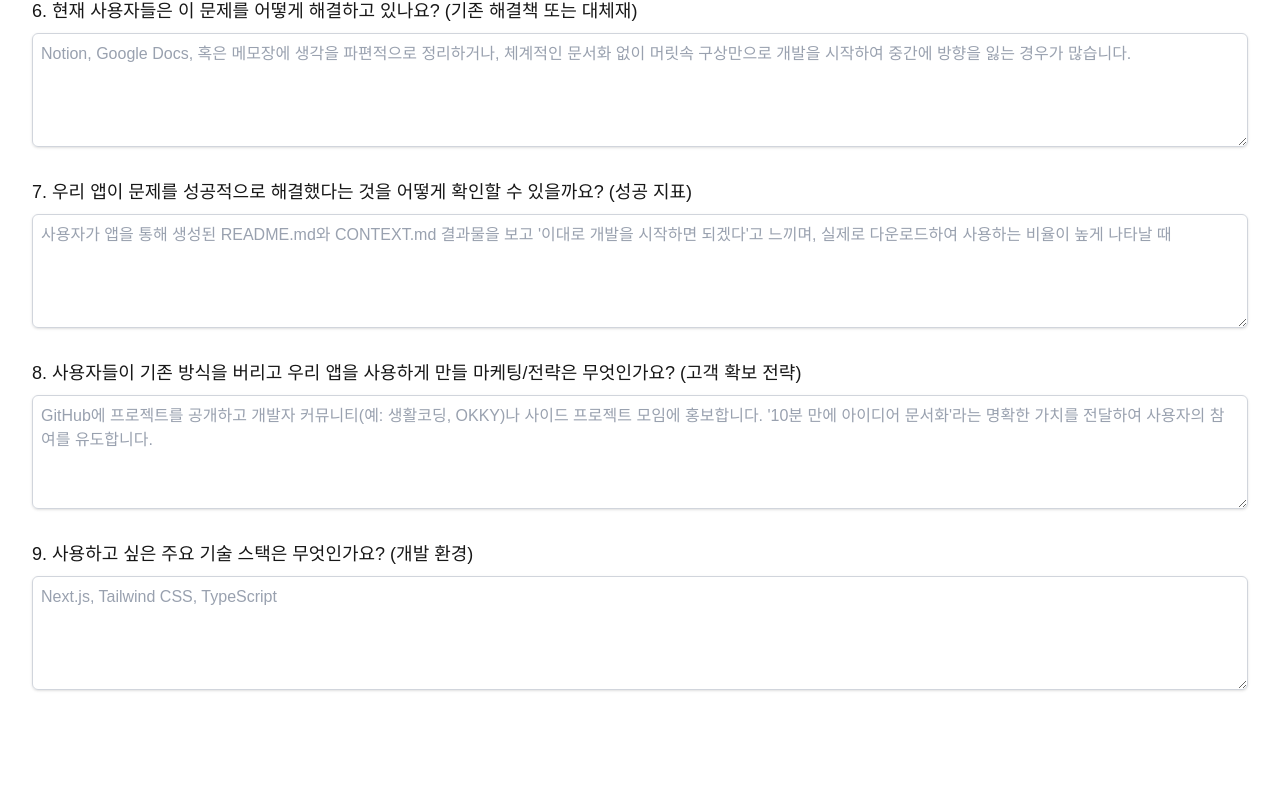
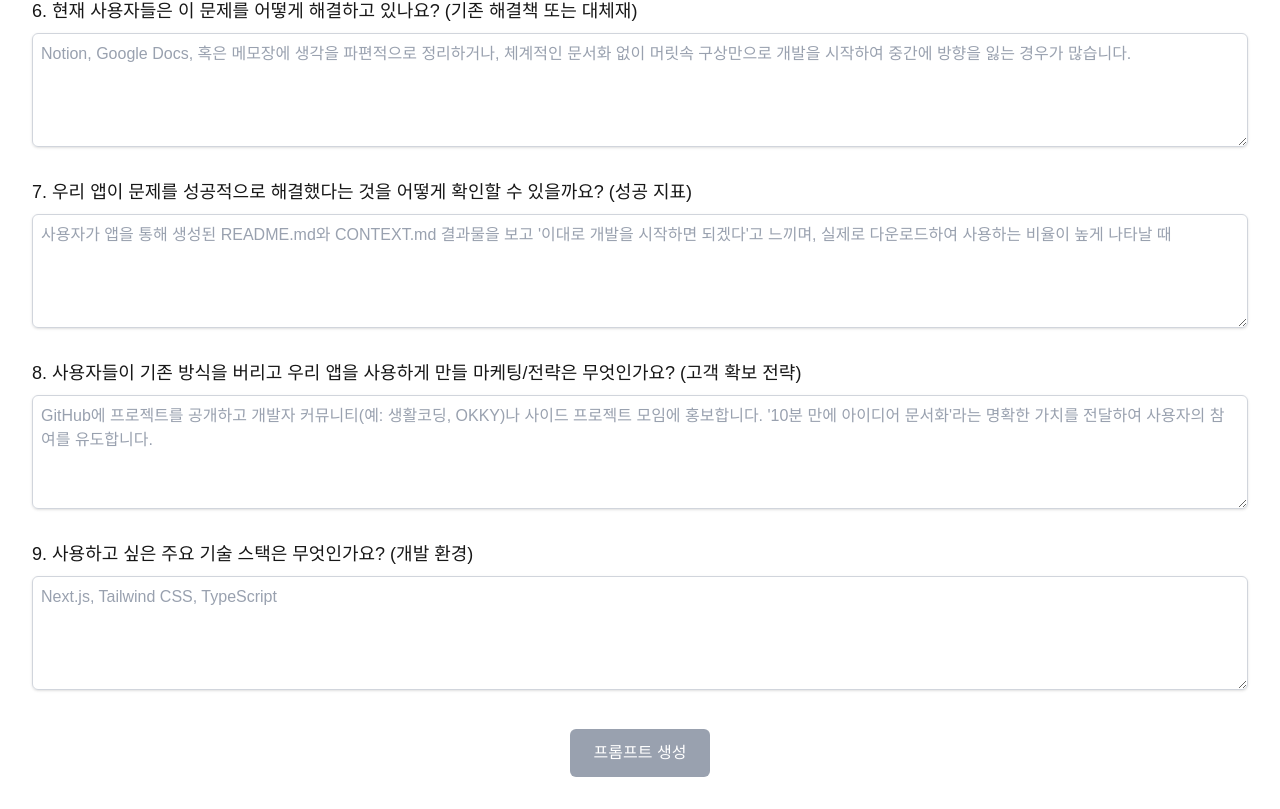
Before and after one commit to taewony/PRD_maker, a Next.js app: page / in a window 1280 px wide. Shown: the part 1048-1857 px from the top of the page. Before the commit the page ends 1777 px from the top, so only its background shows below. Built offline with nearby package versions, Linux system fonts and the light colour scheme.

Commit message:
fix Always show generate button, disable when incomplete

```diff
--- a/src/app/page.tsx
+++ b/src/app/page.tsx
@@ -170,16 +170,15 @@ export default function Home() {
         ))}
       </div>
 
-      {isAllAnswered && (
       <div className="mt-8 text-center">
         <button
           onClick={handleGeneratePrompt}
-            className="bg-indigo-600 text-white px-6 py-3 rounded-md hover:bg-indigo-700 focus:outline-none focus:ring-2 focus:ring-offset-2 focus:ring-indigo-500"
+          disabled={!isAllAnswered}
+          className="bg-indigo-600 text-white px-6 py-3 rounded-md hover:bg-indigo-700 focus:outline-none focus:ring-2 focus:ring-offset-2 focus:ring-indigo-500 disabled:bg-gray-400 disabled:cursor-not-allowed"
         >
           프롬프트 생성
         </button>
       </div>
-      )}
 
       {prompt && (
         <div className="mt-8 p-6 bg-gray-100 rounded-md">
```
Lines whose indentation alone changed are shown as unchanged.
